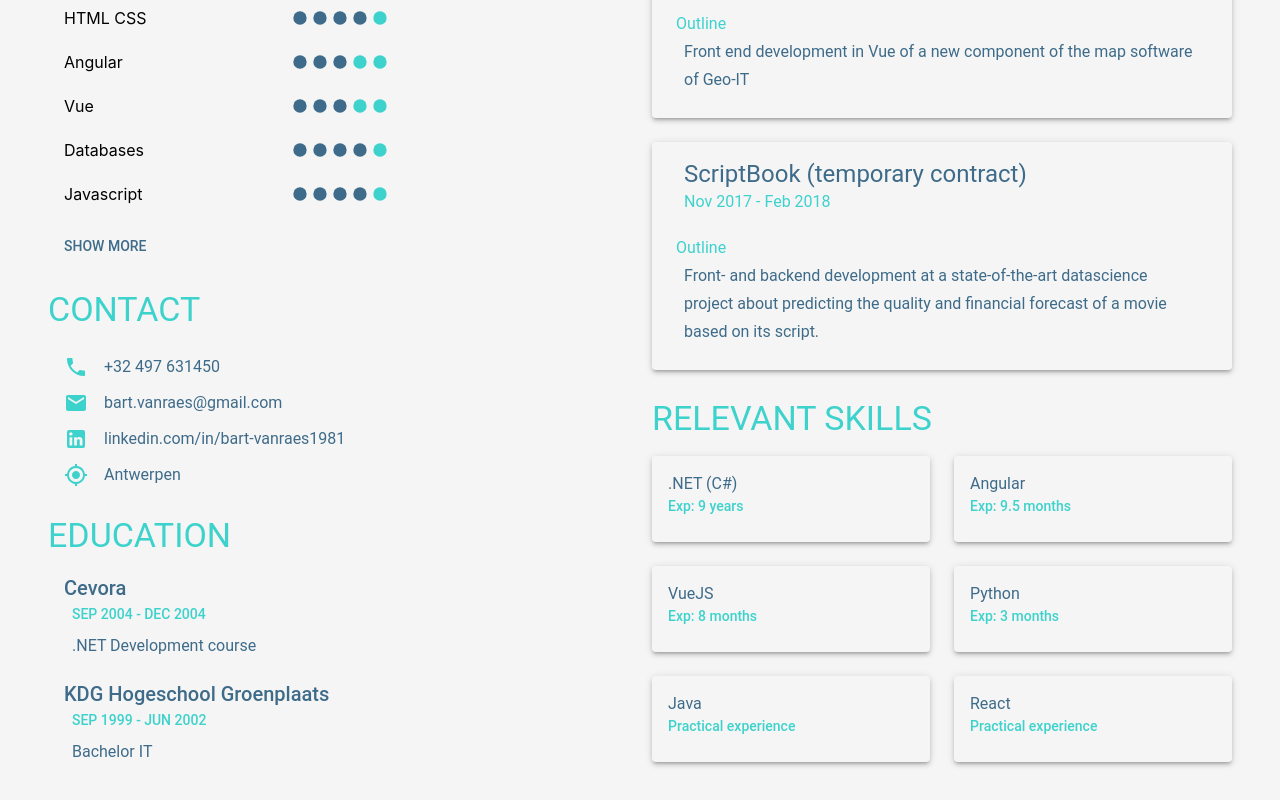
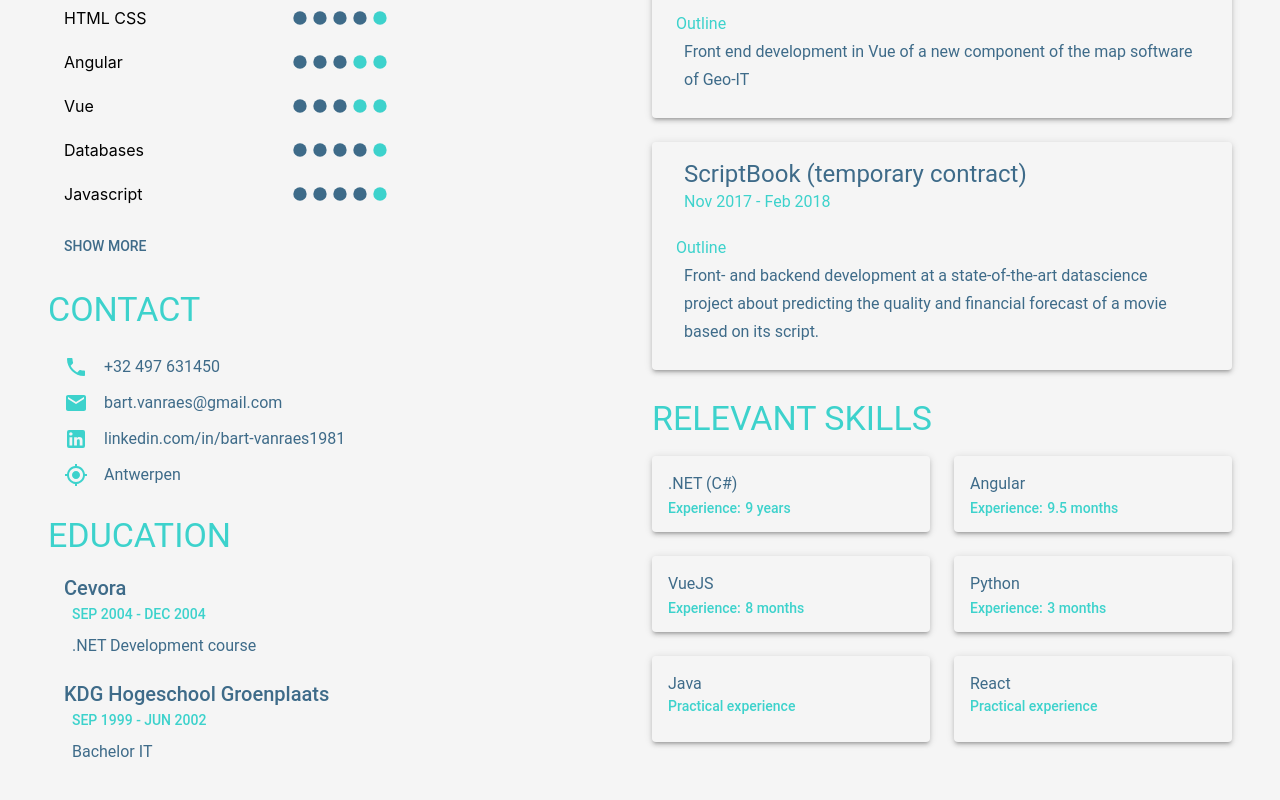
Before and after one commit to bartvanraes/cv-website-react, a React (Create React App) app: page / in a window 1280 px wide. Shown: the part 600-1400 px from the top of the page. Built offline with nearby package versions, Linux system fonts and the light colour scheme; a web font is replaced by a local one.

Commit message:
Exp replaced with Experience

```diff
--- a/src/components/skills/SkillItemContainer.js
+++ b/src/components/skills/SkillItemContainer.js
@@ -1,7 +1,5 @@
 import React from 'react'
-import Card from '@material-ui/core/Card'
-import CardContent from '@material-ui/core/CardContent'
-import Typography from '@material-ui/core/Typography'
+import { Card, Grid, CardContent, Typography, makeStyles } from '@material-ui/core'
 
 function formatMonths(months) {
     if (months === 1) {
@@ -16,10 +14,20 @@ function formatMonths(months) {
     }
 
     return `${(months / 12).toLocaleString()} years`
-
 }
 
+const useStyles = makeStyles((theme) => ({
+    experienceGrid: {
+        marginTop: theme.spacing(0.1),
+        paddingLeft: theme.spacing(1.5),
+        paddingRight: theme.spacing(1),
+        alignItems: 'baseline'
+
+    }
+}))
+
 function SkillItemContainer(props) {
+    const classes = useStyles()
     return (
         <Card elevation={3}>
             <CardContent>
@@ -27,9 +35,19 @@ function SkillItemContainer(props) {
                     {props.item.name}
                 </Typography>
                 { props.item.months > 0 ?
-                    <Typography variant="subtitle2" color="textSecondary">
-                        Exp: {formatMonths(props.item.months)}
-                    </Typography>
+                    <Grid
+                    container
+                    justify="flex-start"
+                    spacing={3}
+                    className={classes.experienceGrid}>
+                        <Typography variant="subtitle2" color="textSecondary">
+                            Experience:
+                        </Typography>
+                        &nbsp;
+                        <Typography variant="subtitle2" color="textSecondary">
+                            {formatMonths(props.item.months)}
+                        </Typography>
+                    </Grid>
                     :
                     <Typography variant="subtitle2" color="textSecondary">
                         { props.item.handson ? 'Practical experience' : 'Self taught' }
```
